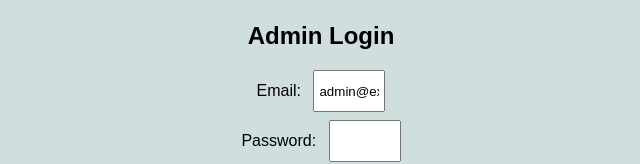
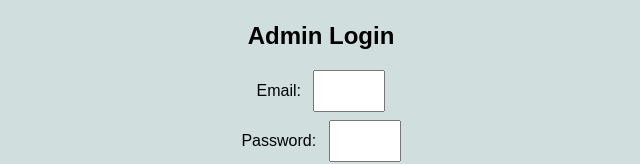
Before and after one commit to cmcd1091/shipstation-capstone, a React (Vite) app: page / in a window 1280 px wide. Shown: the part 246-410 px from the top of the page, without its empty margins (319-959 px from the left). Built offline with nearby package versions, Linux system fonts and the light colour scheme.

Commit message:
Add start script for deployment

```diff
--- a/package.json
+++ b/package.json
@@ -5,6 +5,7 @@
   "type": "module",
   "scripts": {
     "dev": "concurrently \"vite\" \"nodemon server.cjs\"",
+    "start": "node server.cjs",
     "build": "vite build",
     "lint": "eslint .",
     "preview": "vite preview"
--- a/src/Components/App.jsx
+++ b/src/Components/App.jsx
@@ -11,14 +11,6 @@ const App = () => {
   const [message, setMessage] = useState("");
   const [skipped, setSkipped] = useState([]);
   const [selectedStore, setSelectedStore] = useState("");
-
-  const [token, setToken] = useState(null);
-  const [userEmail, setUserEmail] = useState("");
-
-  const handleLogin = (newToken, email) => {
-    setToken(newToken);
-    setUserEmail(email);
-  };
 
   return (
     <>
@@ -57,9 +49,8 @@ const App = () => {
         <CopiedContainer files={files} selectedStore={selectedStore} />
 
         {/* Auth + Admin */}
-        <LoginForm onLogin={handleLogin} token={token} userEmail={userEmail} />
-
-        <TransfersAdmin token={token} />
+        <LoginForm />
+        <TransfersAdmin />
       </div>
     </>
   );
--- a/src/Components/LoginForm.jsx
+++ b/src/Components/LoginForm.jsx
@@ -1,8 +1,9 @@
 import { useState } from "react";
 import axios from "axios";
+import { useAppContext } from "../context/AppContext";
 
-const LoginForm = ({ onLogin, token, userEmail }) => {
-  const [email, setEmail] = useState(userEmail || "admin@example.com");
+const LoginForm = () => {
+  const { token, setToken, userEmail, setUserEmail } = useAppContext();
   const [password, setPassword] = useState("");
   const [error, setError] = useState("");
 
@@ -11,15 +12,14 @@ const LoginForm = ({ onLogin, token, userEmail }) => {
     try {
       setError("");
       const res = await axios.post("http://localhost:3001/api/auth/login", {
-        email,
+        email: userEmail,
         password,
       });
-      onLogin(res.data.token, res.data.email);
+      setToken(res.data.token);
+      setUserEmail(res.data.email);
       setPassword("");
     } catch (err) {
-      setError(
-        err.response?.data?.error || err.message || "Login failed"
-      );
+      setError(err.response?.data?.error || err.message || "Login failed");
     }
   };
 
@@ -42,8 +42,8 @@ const LoginForm = ({ onLogin, token, userEmail }) => {
             Email:{" "}
             <input
               type="email"
-              value={email}
-              onChange={(e) => setEmail(e.target.value)}
+              value={userEmail}
+              onChange={(e) => setUserEmail(e.target.value)}
               required
               style={{ padding: "0.25rem" }}
             />
--- a/src/Components/TransfersAdmin.jsx
+++ b/src/Components/TransfersAdmin.jsx
@@ -1,6 +1,8 @@
 import { useEffect, useState } from "react";
+import { useAppContext } from "../context/AppContext";
 
-const TransfersAdmin = ({ token }) => {
+const TransfersAdmin = () => {
+  const { token } = useAppContext();
   const [transfers, setTransfers] = useState([]);
   const [loading, setLoading] = useState(false);
   const [error, setError] = useState("");
--- /dev/null
+++ b/src/context/AppContext.jsx
@@ -0,0 +1,24 @@
+import { createContext, useContext, useState } from "react";
+
+const AppContext = createContext();
+
+export const AppProvider = ({ children }) => {
+  const [token, setToken] = useState(null);
+  const [userEmail, setUserEmail] = useState("");
+
+  return (
+    <AppContext.Provider
+      value={{
+        token,
+        setToken,
+        userEmail,
+        setUserEmail
+      }}
+    >
+      {children}
+    </AppContext.Provider>
+  );
+};
+
+// Custom hook for convenience
+export const useAppContext = () => useContext(AppContext);
--- a/src/main.jsx
+++ b/src/main.jsx
@@ -1,9 +1,13 @@
-import { StrictMode } from 'react'
-import { createRoot } from 'react-dom/client'
-import App from './Components/App'
+import React from "react";
+import ReactDOM from "react-dom/client";
+import App from "./Components/App";
+import { AppProvider } from "./context/AppContext";
+import "./Styling/App.css";
 
-createRoot(document.getElementById('root')).render(
-  <StrictMode>
-    <App />
-  </StrictMode>,
-)
+ReactDOM.createRoot(document.getElementById("root")).render(
+  <React.StrictMode>
+    <AppProvider>
+      <App />
+    </AppProvider>
+  </React.StrictMode>
+);
```
